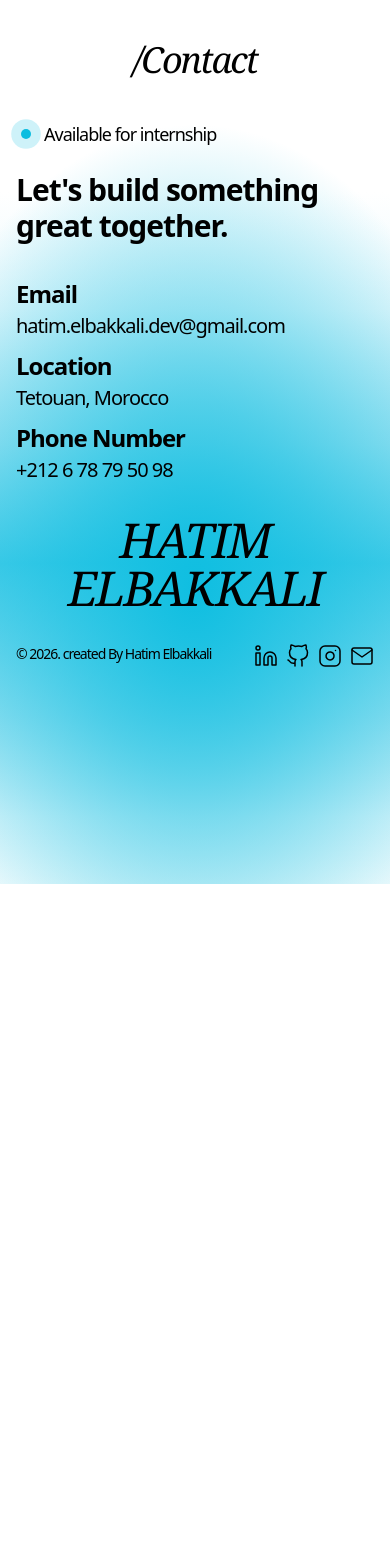
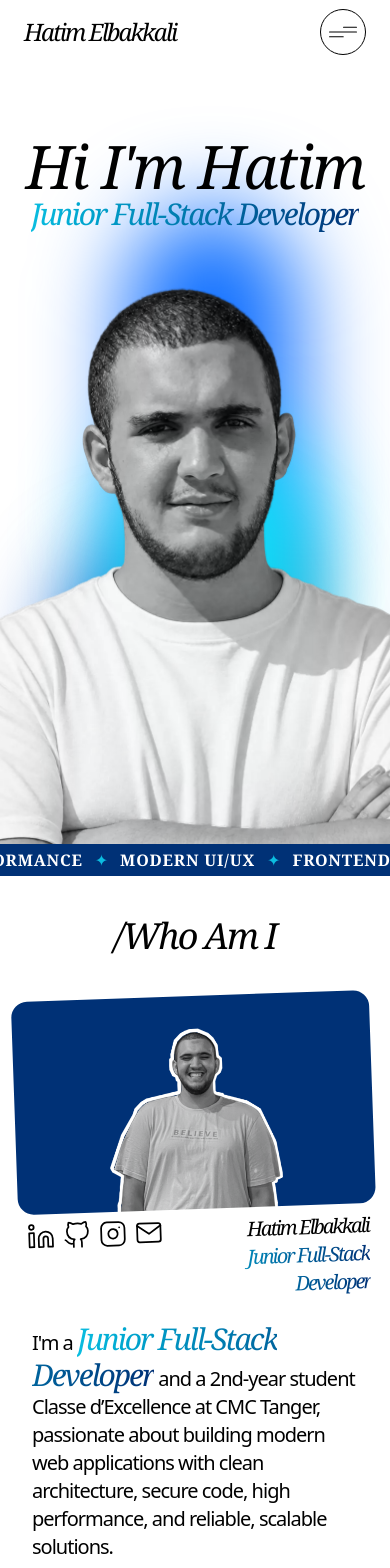
Before and after one commit to HatimElbakkali/HE-Portfolio, a React (Vite) app: page / in a window 390 px wide. Shown: the top 1568 px of the page. Before the commit the page ends 884 px from the top, so only its background shows below. Built offline with nearby package versions, Linux system fonts and the light colour scheme.

Commit message:
Complete Contact and Footer

```diff
--- a/src/components/Footer.jsx
+++ b/src/components/Footer.jsx
@@ -1,15 +1,54 @@
-import { Linkedin, GitHub, Instagram, Mail } from "react-feather";
+import { motion, useReducedMotion } from "motion/react";
+import {socialsFooter} from '../data/socialLinks.js'
+const EASE = [0.22, 1, 0.36, 1];
+
 
 export default function Footer() {
-    return (
-        <div className="app-container flex justify-between mt-8 xl:mt-15">
-            <h1 className="font-text text-sm xl:text-lg">© 2026. created By Hatim Elbakkali</h1>
-            <div className="flex gap-2">
-                <Linkedin className="size-6 xl:size-8" strokeWidth={1.5} />
-                <GitHub className="size-6 xl:size-8" strokeWidth={1.5} />
-                <Instagram className="size-6 xl:size-8" strokeWidth={1.5} />
-                <Mail className="size-6 xl:size-8" strokeWidth={1.5} />
-            </div>
+  const reduce = useReducedMotion();
+
+  const container = {
+    hidden: {},
+    visible: { transition: { staggerChildren: 0.1 } },
+  };
+
+  const fadeUp = {
+    hidden: { opacity: reduce ? 1 : 0, y: reduce ? 0 : 24 },
+    visible: { opacity: 1, y: 0, transition: { duration: 0.8, ease: EASE } },
+  };
+
+  return (
+    <>
+      <motion.div
+        variants={container}
+        initial="hidden"
+        whileInView="visible"
+        viewport={{ once: true, amount: 0.8 }}
+        className="app-container flex justify-between items-center mt-8 xl:mt-15"
+      >
+        <motion.h1 variants={fadeUp} className="font-text text-sm xl:text-lg">
+          © 2026. created By Hatim Elbakkali
+        </motion.h1>
+
+        <div className="flex gap-2">
+          {socialsFooter.map(({ id, label, Icon, href, external }) => (
+            <motion.a
+              key={id}
+              variants={fadeUp}
+              href={href}
+              aria-label={label}
+              {...(external
+                ? { target: "_blank", rel: "noopener noreferrer" }
+                : {})}
+              whileHover={reduce ? undefined : { y: -4, scale: 1.1 }}
+              whileTap={reduce ? undefined : { scale: 0.9 }}
+              className="transition-colors duration-300 hover:text-secondary"
+            >
+              <Icon className="size-6 xl:size-8" strokeWidth={1.5} />
+            </motion.a>
+          ))}
         </div>
-    )
+      </motion.div>
+      <div className="h-10 w-full" />
+    </>
+  );
 }
--- a/src/components/Navbar.jsx
+++ b/src/components/Navbar.jsx
@@ -1,6 +1,6 @@
 // Data
 import { linkNavPC, linkNavMB } from "../data/linkNav";
-import socialLinks from "../data/socialLinks";
+import { socialLinks } from "../data/socialLinks";
 // icons
 import { MoveUpRight } from "lucide-react";
 import Bars from "../assets/icons/bars.svg";
@@ -55,6 +55,10 @@ function Navbar() {
   const [navMobile, setNavMobile] = useState(false);
   const [scrolled, setScrolled] = useState(false);
   const [activeSection, setActiveSection] = useState("");
+  const [clickedSocial, setClickedSocial] = useState([]); // kaytreseta m3a refresh
+
+  const markSocial = (id) =>
+    setClickedSocial((prev) => (prev.includes(id) ? prev : [...prev, id]));
 
   // mni7 kat7ell l-menu: mnaa3 scroll dyal body
   useEffect(() => {
@@ -89,16 +93,10 @@ function Navbar() {
     };
   }, []);
 
-  // FIX: 3awed 7seb l-active section mli kat7ell l-menu
-  useEffect(() => {
-    if (navMobile) setActiveSection(computeActiveSection());
-  }, [navMobile]);
-
   return (
     <>
       <header
-        className={`px-10 sticky top-0 z-80 h-18 grid grid-cols-2 grid-rows-1 lg:grid-cols-3 items-center transition-all duration-300 ${
-          navMobile
+        className={`px-6 md:pt-2 lg:pt-0 lg:px-10 sticky top-0 z-80 h-16 grid grid-cols-2 grid-rows-1 lg:grid-cols-3 items-center transition-all duration-300 ${navMobile
           ? "bg-transparent"
           : scrolled
             ? "bg-white/80 backdrop-blur-md shadow-sm"
@@ -107,8 +105,7 @@ function Navbar() {
       >
         <span
           onClick={() => window.scrollTo({ top: 0, behavior: "smooth" })}
-          className={`relative font-title text-2xl md:text-3xl cursor-pointer 2xl:text-4xl z-[60] transition-colors duration-500 ${
-            navMobile ? "text-white" : "text-black"
+          className={`relative font-title text-2xl md:text-3xl cursor-pointer 2xl:text-4xl z-[60] transition-colors duration-500 ${navMobile ? "text-white" : "text-black"
             }`}
         >
           Hatim Elbakkali
@@ -163,8 +160,7 @@ function Navbar() {
             aria-label="Toggle menu"
             whileTap={{ scale: 0.9 }}
             onClick={() => setNavMobile((prev) => !prev)}
-            className={`absolute z-[60] block lg:hidden flex justify-center items-center size-11.5 rounded-[50%] border transition-colors duration-500 ${
-              navMobile ? "border-white" : "border-black"
+            className={`absolute z-[60] block lg:hidden flex justify-center items-center size-11.5 rounded-[50%] border transition-colors duration-500 ${navMobile ? "border-white" : "border-black"
               }`}
           >
             <AnimatePresence mode="wait" initial={false}>
@@ -223,8 +219,7 @@ function Navbar() {
                       className="relative font-serif text-white font-medium italic tracking-[-2px] text-[4rem] leading-none"
                     >
                       <span
-                        className={`block transition-opacity duration-300 ${
-                          isActive ? "opacity-50" : "opacity-100"
+                        className={`block transition-opacity duration-300 ${isActive ? "opacity-50" : "opacity-100"
                           }`}
                       >
                         {link.label}
@@ -279,9 +274,16 @@ function Navbar() {
               >
                 {socialLinks.map((link) => (
                   <a
-                    className="font-text text-white text-lg font-bold visited:text-[#003176]"
+                    className={`font-text text-white text-lg font-bold transition-colors duration-300 ${clickedSocial.includes(link.id) ? "text-secondary!" : ""
+                      }`}
+                      target="_blank"
                     key={link.id}
                     href={link.src}
+                    onClick={() =>
+                      setClickedSocial((prev) =>
+                        prev.includes(link.id) ? prev : [...prev, link.id]
+                      )
+                    }
                   >
                     {link.label}
                   </a>
--- a/src/data/contactData.js
+++ b/src/data/contactData.js
@@ -2,14 +2,17 @@ const contactData = [
     {
         name: "Email",
         value: "hatim.elbakkali.dev@gmail.com",
+        href: "mailto:hatim.elbakkali.dev@gmail.com"
     },
     {
         name: "Location",
         value: "Tetouan, Morocco",
+        href: "https://www.google.com/maps/place/Tetouan,+Morocco/"
     },
     {
         name: "Phone Number",
         value: "+212 6 78 79 50 98",
+        href: "tel:+212678795098"
     },
 ];
 
--- a/src/data/socialLinks.js
+++ b/src/data/socialLinks.js
@@ -1,3 +1,5 @@
+import { Linkedin, GitHub, Instagram, Mail } from "react-feather";
+
 const socialLinks = [
   { id: 1, label: "LINKEDIN", src: "https://www.linkedin.com/in/hatimelbakkali/" },
   { id: 2, label: "GITHUB", src: "https://github.com/HatimElbakkali/" },
@@ -5,4 +7,35 @@ const socialLinks = [
   { id: 3, label: "INSTAGRAM", src: "https://www.instagram.com/hatim._.elbakkali/" },
 ];
 
-export default socialLinks;
+const socialsFooter = [
+  {
+    id: "linkedin",
+    label: "LinkedIn",
+    Icon: Linkedin,
+    href: "https://www.linkedin.com/in/hatimelbakkali/",
+    external: true,
+  },
+  {
+    id: "github",
+    label: "GitHub",
+    Icon: GitHub,
+    href: "https://github.com/HatimElbakkali",
+    external: true,
+  },
+  {
+    id: "instagram",
+    label: "Instagram",
+    Icon: Instagram,
+    href: "https://www.instagram.com/hatim._.elbakkali/",
+    external: true,
+  },
+  {
+    id: "email",
+    label: "Email",
+    Icon: Mail,
+    href: "mailto:hatim.elbakkali.dev@gmail.com",
+    external: false,
+  },
+];
+
+export {socialLinks, socialsFooter}
--- a/src/pages/Home.jsx
+++ b/src/pages/Home.jsx
@@ -1,22 +1,22 @@
-// import Preload from "../sections/Preload"
-// import Navbar from "./../components/Navbar.jsx";
-// import Hero from "../sections/Hero.jsx";
-// import About from "../sections/About.jsx"
-// import Skills from "../sections/Skills.jsx";
-// import Projects  from "../sections/Projects.jsx";
+import Preload from "../sections/Preload"
+import Navbar from "./../components/Navbar.jsx";
+import Hero from "../sections/Hero.jsx";
+import About from "../sections/About.jsx"
+import Skills from "../sections/Skills.jsx";
+import Projects from "../sections/Projects.jsx";
 import Contact from "../sections/Contact.jsx";
 import Footer from "../components/Footer.jsx";
 
 function Home() {
   return (
     <>
-      {/* <Preload/>
-      <Navbar /> */}
+      <Preload />
+      <Navbar />
       <main>
-        {/* <Hero />
-        <About/>
-        <Skills/>
-        <Projects/> */}
+        <Hero />
+        <About />
+        <Skills />
+        <Projects />
         <section className="min-h-screen bg-contact" id="Contact">
           <Contact />
           <Footer />
@@ -25,5 +25,4 @@ function Home() {
     </>
   );
 }
-
 export default Home;
--- a/src/sections/About.jsx
+++ b/src/sections/About.jsx
@@ -193,8 +193,8 @@ export default function About() {
                   target="_blank"
                   rel="noopener noreferrer"
                   initial={{ color: "black" }}
-                  whileHover={{ color: "#003176" }}
-                  whileTap={{ color: "#003176", scale: 1.2 }}
+                  whileHover={{ color: "#003176", scale: 1.1, y: -4 }}
+                  whileTap={{ color: "#003176", scale: 1.2, y: -4 }}
                   transition={{ duration: 0.3, ease: "easeInOut" }}
                 >
                   <Linkedin className="size-7 xl:size-8" strokeWidth={1.5} />
@@ -205,8 +205,8 @@ export default function About() {
                   target="_blank"
                   rel="noopener noreferrer"
                   initial={{ color: "black" }}
-                  whileHover={{ color: "#003176" }}
-                  whileTap={{ color: "#003176" }}
+                  whileHover={{ color: "#003176", scale: 1.1, y: -4  }}
+                  whileTap={{ color: "#003176", y: -4, scale: 1.2 }}
                   transition={{ duration: 0.3, ease: "easeInOut" }}
                 >
                   <GitHub className="size-7 xl:size-8" strokeWidth={1.5} />
@@ -217,8 +217,8 @@ export default function About() {
                   target="_blank"
                   rel="noopener noreferrer"
                   initial={{ color: "black" }}
-                  whileHover={{ color: "#003176" }}
-                  whileTap={{ color: "#003176" }}
+                  whileHover={{ color: "#003176", scale: 1.1, y:-4  }}
+                  whileTap={{ color: "#003176", y: -4, scale: 1.2, }}
                   transition={{ duration: 0.3, ease: "easeInOut" }}
                 >
                   <Instagram className="size-7 xl:size-8" strokeWidth={1.5} />
@@ -227,8 +227,8 @@ export default function About() {
                 <motion.a
                   href="mailto:hatim.elbakkali.dev@gmail.com"
                   initial={{ color: "black" }}
-                  whileHover={{ color: "#003176" }}
-                  whileTap={{ color: "#003176" }}
+                  whileHover={{ color: "#003176", scale: 1.1, y:-4  }}
+                  whileTap={{ color: "#003176", scale: 1.2, y:-4 }}
                   transition={{ duration: 0.3, ease: "easeInOut" }}
                 >
                   <Mail className="size-7 xl:size-8" strokeWidth={1.5} />
--- a/src/sections/Contact.jsx
+++ b/src/sections/Contact.jsx
@@ -1,12 +1,57 @@
 import { motion, useReducedMotion } from "motion/react";
 import contactData from "../data/contactData.js";
+
+const EASE = [0.22, 1, 0.36, 1];
+const VIEWPORT = { once: true, amount: 0.3 };
+
+const NAME = "HATIM ELBAKKALI";
+
 export default function Contact() {
   const reduce = useReducedMotion();
+
+  const dist = reduce ? 0 : 1;
+
+  const stagger = (delay = 0, gap = 0.12) => ({
+    hidden: {},
+    visible: { transition: { delayChildren: delay, staggerChildren: gap } },
+  });
+
+  const fadeUp = {
+    hidden: { opacity: reduce ? 1 : 0, y: 40 * dist },
+    visible: {
+      opacity: 1,
+      y: 0,
+      transition: { duration: 0.8, ease: EASE },
+    },
+  };
+
+  const maskUp = {
+    hidden: { y: reduce ? "0%" : "110%" },
+    visible: { y: "0%", transition: { duration: 0.9, ease: EASE } },
+  };
+
+  const letter = {
+    hidden: { y: reduce ? "0%" : "110%" },
+    visible: { y: "0%", transition: { duration: 0.9, ease: EASE } },
+  };
+
+  const words = NAME.split(" ");
+
   return (
-      <div className="app-container">
-        <h1 className="text-section font-title">/Contact</h1>
-        {/* Currently studying badge */}
-        <div className="flex  items-center gap-2 z-10">
+    <div className="app-container">
+      <motion.div
+        variants={stagger(0, 0.12)}
+        initial="hidden"
+        whileInView="visible"
+        viewport={VIEWPORT}
+      >
+        <div className="overflow-hidden">
+          <motion.h1 variants={maskUp} className="text-section font-title">
+            /Contact
+          </motion.h1>
+        </div>
+
+        <motion.div variants={fadeUp} className="flex items-center gap-2 z-10">
           <span className="relative flex h-5 w-5 2xl:h-6 2xl:w-6 items-center justify-center">
             <motion.span
               className="absolute inset-0 rounded-full bg-primary"
@@ -34,30 +79,72 @@ export default function Contact() {
           <p className="font-text text-lg xl:text-lg 2xl:text-2xl font-medium">
             Available for internship
           </p>
-        </div>
-        <div className="flex grid grid-cols-1 lg:grid-cols-2 mt-6">
+        </motion.div>
+
+        <div className="mt-6 grid grid-cols-1 lg:grid-cols-2">
           <div>
-            {" "}
-            <h1 className="font-text font-semibold text-3xl xl:text-5xl 2xl:text-6xl">
-              Let's build something
-            </h1>
-            <h1 className="font-text font-semibold text-3xl xl:text-5xl 2xl:text-6xl">great together.</h1>
+            <div className="overflow-hidden pb-1">
+              <motion.h1
+                variants={maskUp}
+                className="font-text font-semibold text-3xl xl:text-5xl 2xl:text-6xl"
+              >
+                Let's build something
+              </motion.h1>
+            </div>
+            <div className="overflow-hidden pb-1">
+              <motion.h1
+                variants={maskUp}
+                className="font-text font-semibold text-3xl xl:text-5xl 2xl:text-6xl"
+              >
+                great together.
+              </motion.h1>
+            </div>
           </div>
 
-          <div className="flex flex-col mt-8 lg:mt-25 2xl:mt-40 items-start gap-2 2xl:gap-8">
+          <motion.div
+            variants={stagger(0.3, 0.15)}
+            className="flex flex-col mt-8 lg:mt-25 2xl:mt-40 items-start gap-2 2xl:gap-8"
+          >
             {contactData.map((data) => (
-              <div>
+              <motion.div key={data.name} variants={fadeUp}>
                 <h3 className="font-text font-semibold text-[24px] 2xl:text-4xl">
                   {data.name}
                 </h3>
                 <span className="font-text font-light text-xl 2xl:text-4xl">
-                  {data.value}
+                  <a href={data.href} className="relative after:absolute after:bottom-0 after:left-0 after:h-[2px] after:w-0 after:bg-black after:transition-all after:duration-300 hover:after:w-full">{data.value}</a>
                 </span>
-              </div>
+              </motion.div>
             ))}
-          </div>
+          </motion.div>
         </div>
-          <h1 className="text-center mt-8 font-title text-5xl xl:text-[155px] 2xl:text-[167px]  font-medium">HATIM ELBAKKALI</h1>
-      </div>
+      </motion.div>
+
+      <motion.h1
+        aria-label={NAME}
+        variants={stagger(0, 0.04)}
+        initial="hidden"
+        whileInView="visible"
+        viewport={{ once: true, amount: 0.5 }}
+        className="text-center mt-8 font-title text-5xl xl:text-[155px] 2xl:text-[167px] font-medium"
+      >
+        {words.map((word, wi) => (
+          <span key={wi} aria-hidden="true">
+            <span className="inline-block whitespace-nowrap">
+              {word.split("").map((char, ci) => (
+                <span
+                  key={ci}
+                  className="inline-block overflow-hidden align-bottom pb-[0.08em]"
+                >
+                  <motion.span variants={letter} className="inline-block">
+                    {char}
+                  </motion.span>
+                </span>
+              ))}
+            </span>
+            {wi < words.length - 1 && " "}
+          </span>
+        ))}
+      </motion.h1>
+    </div>
   );
 }
--- a/src/sections/Hero.jsx
+++ b/src/sections/Hero.jsx
@@ -4,7 +4,7 @@ import { motion, useReducedMotion } from "framer-motion";
 export default function Hero() {
     const reduce = useReducedMotion();
     return (
-        <section className="relative h-[calc(100vh-72px)] overflow-hidden">
+        <section className="relative h-[calc(100vh-64px)] overflow-hidden">
             <div className="absolute left-1/2 top-[70%] -translate-x-1/2 -translate-y-1/2 w-[min(1000px,95vw)] h-[min(760px,85vh)] -z-10 pointer-events-none">
                 <div className="blob will-change-transform absolute w-[45%] h-[55%] left-[10%] top-[30%] rounded-full bg-[#0047C8] blur-[40px] animate-[drift1_3.5s_ease-in-out_infinite]" />
                 <div className="blob will-change-transform absolute w-[40%] h-[50%] left-[52%] top-[5%] rounded-full bg-[#0A6CFF] blur-[40px] animate-[drift2_4s_ease-in-out_infinite]" />
```
Lines whose indentation alone changed are shown as unchanged.
